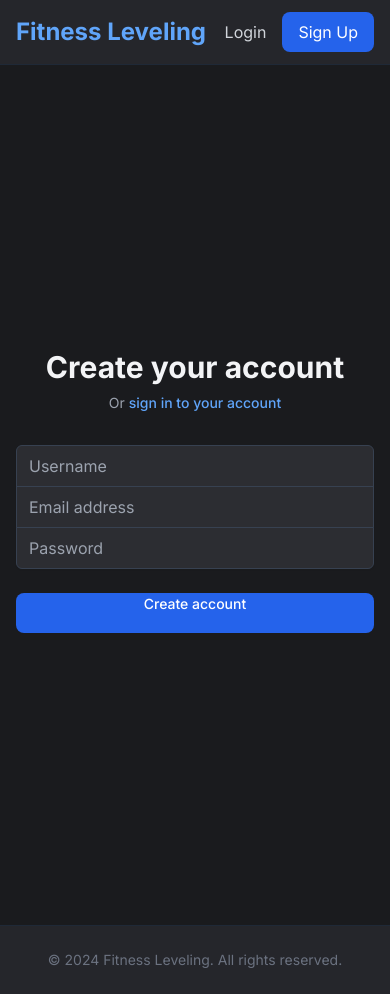
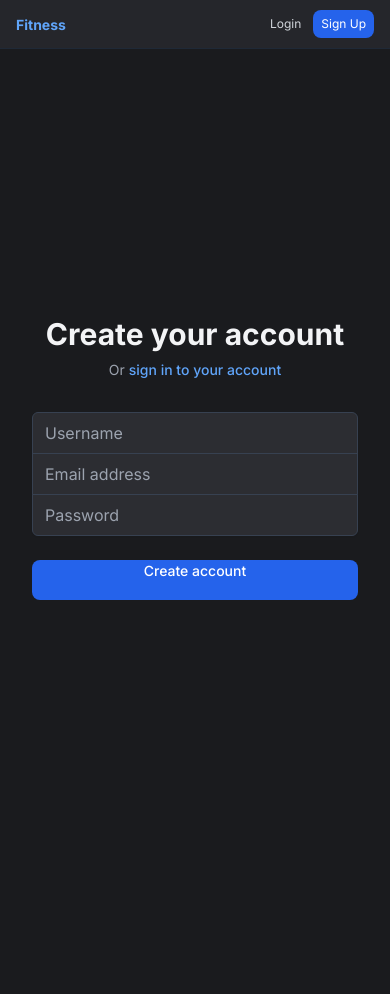
Before and after one commit to EvanRiekel19/Fitness-Leveling, a Flask app: page /register in a window 390 px wide. After the commit the page ends 600 px from the top, so only its background shows below. Run offline with Flask 3, Linux system fonts and the light colour scheme; some libraries are stand-ins or nearby versions.

Commit message:
Fix mobile navigation layout and spacing

```diff
--- a/app/templates/base.html
+++ b/app/templates/base.html
@@ -2,7 +2,7 @@
 <html lang="en" class="dark">
 <head>
     <meta charset="UTF-8">
-    <meta name="viewport" content="width=device-width, initial-scale=1.0">
+    <meta name="viewport" content="width=device-width, initial-scale=1.0, maximum-scale=1.0, user-scalable=no">
     <title>{% block title %}Fitness Leveling{% endblock %}</title>
     <script src="https://cdn.tailwindcss.com"></script>
     <script>
@@ -26,45 +26,44 @@
         body {
             font-family: 'Inter', sans-serif;
             background-color: #1a1b1e;
+            -webkit-tap-highlight-color: transparent;
+        }
+        /* Hide scrollbar for Chrome, Safari and Opera */
+        .no-scrollbar::-webkit-scrollbar {
+            display: none;
+        }
+        /* Hide scrollbar for IE, Edge and Firefox */
+        .no-scrollbar {
+            -ms-overflow-style: none;  /* IE and Edge */
+            scrollbar-width: none;  /* Firefox */
+        }
+        .nav-title {
+            font-size: 1.25rem;
+            line-height: 1.75rem;
+        }
+        @media (max-width: 640px) {
+            .nav-title {
+                font-size: 1.125rem;
+                line-height: 1.5rem;
+            }
         }
     </style>
     {% block extra_css %}{% endblock %}
 </head>
 <body class="dark:bg-dark-bg text-gray-100">
     <!-- Navigation -->
-    <nav class="bg-dark-surface border-b border-gray-800">
-        <div class="max-w-7xl mx-auto px-4 sm:px-6 lg:px-8">
-            <div class="flex justify-between h-16">
-                <div class="flex items-center">
-                    <div class="flex-shrink-0 flex items-center">
-                        <a href="{{ url_for('main.index') }}" class="text-2xl font-bold text-blue-400">
-                            Fitness Leveling
+    <nav class="bg-dark-surface border-b border-gray-800 fixed w-full top-0 z-50">
+        <div class="max-w-7xl mx-auto px-4">
+            <div class="flex items-center justify-between h-12">
+                <div class="flex-shrink-0">
+                    <a href="{{ url_for('main.index') }}" class="text-sm sm:text-base font-bold text-blue-400">
+                        Fitness
                     </a>
                 </div>
-                    <div class="hidden sm:ml-6 sm:flex sm:space-x-4">
-                        <a href="{{ url_for('main.index') }}"
-                           class="inline-flex items-center px-4 h-10 text-gray-300 hover:text-blue-400 hover:bg-dark-hover rounded-lg transition-colors {% if request.endpoint == 'main.index' %}text-blue-400 bg-dark-hover{% endif %}">
-                            Dashboard
-                        </a>
-                        <a href="{{ url_for('workout.index') }}"
-                           class="inline-flex items-center px-4 h-10 text-gray-300 hover:text-blue-400 hover:bg-dark-hover rounded-lg transition-colors {% if request.endpoint.startswith('workout.') %}text-blue-400 bg-dark-hover{% endif %}">
-                            Workouts
-                        </a>
-                        <a href="{{ url_for('profile.index') }}"
-                           class="inline-flex items-center px-4 h-10 text-gray-300 hover:text-blue-400 hover:bg-dark-hover rounded-lg transition-colors {% if request.endpoint.startswith('profile.') %}text-blue-400 bg-dark-hover{% endif %}">
-                            Profile
-                        </a>
-                        <a href="{{ url_for('friends.index') }}"
-                           class="inline-flex items-center px-4 h-10 text-gray-300 hover:text-blue-400 hover:bg-dark-hover rounded-lg transition-colors {% if request.endpoint.startswith('friends.') %}text-blue-400 bg-dark-hover{% endif %}">
-                            Friends
-                        </a>
-                    </div>
-                </div>
-                <div class="flex items-center">
                 {% if current_user.is_authenticated %}
-                        <div class="flex items-center space-x-4">
-                            <span class="text-gray-300">{{ current_user.username }}</span>
-                            <span class="inline-flex items-center px-3 h-7 rounded-full text-sm font-medium
+                <div class="flex items-center gap-2">
+                    <span class="text-xs sm:text-sm text-gray-300 truncate max-w-[60px] sm:max-w-[100px]">{{ current_user.username }}</span>
+                    <span class="inline-flex items-center px-1.5 h-5 rounded-full text-xs font-medium whitespace-nowrap
                         {% if current_user.level < 10 %}
                             bg-amber-900/50 text-amber-200
                         {% elif current_user.level < 20 %}
@@ -72,27 +71,27 @@
                         {% else %}
                             bg-yellow-900/50 text-yellow-200
                         {% endif %}">
-                                Level {{ current_user.level }}
+                        Lv{{ current_user.level }}
                     </span>
-                            <a href="{{ url_for('auth.logout') }}" class="text-gray-300 hover:text-blue-400">
-                                Logout
+                    <a href="{{ url_for('auth.logout') }}" class="text-xs sm:text-sm text-gray-300 hover:text-blue-400">
+                        Out
                     </a>
                 </div>
                 {% else %}
-                        <div class="flex items-center space-x-4">
-                            <a href="{{ url_for('auth.login') }}" class="text-gray-300 hover:text-blue-400">Login</a>
-                            <a href="{{ url_for('auth.register') }}" class="inline-flex items-center px-4 h-10 bg-blue-600 text-white rounded-lg hover:bg-blue-700 transition-colors">
+                <div class="flex items-center gap-3">
+                    <a href="{{ url_for('auth.login') }}" class="text-xs sm:text-sm text-gray-300 hover:text-blue-400">Login</a>
+                    <a href="{{ url_for('auth.register') }}" class="inline-flex items-center px-2 h-7 bg-blue-600 text-xs sm:text-sm text-white rounded-lg hover:bg-blue-700 transition-colors">
                         Sign Up
                     </a>
                 </div>
                 {% endif %}
             </div>
         </div>
-        </div>
     </nav>
 
     <!-- Main Content -->
-    <main class="max-w-7xl mx-auto py-6 sm:px-6 lg:px-8">
+    <main class="pt-14 pb-20">
+        <div class="max-w-7xl mx-auto px-4">
             {% with messages = get_flashed_messages(with_categories=true) %}
                 {% if messages %}
                     {% for category, message in messages %}
@@ -104,16 +103,44 @@
             {% endwith %}
 
             {% block content %}{% endblock %}
+        </div>
     </main>
 
-    <!-- Footer -->
-    <footer class="bg-dark-surface border-t border-gray-800 mt-8">
-        <div class="max-w-7xl mx-auto py-6 px-4 sm:px-6 lg:px-8">
-            <p class="text-center text-gray-500 text-sm">
-                © 2024 Fitness Leveling. All rights reserved.
-            </p>
+    <!-- Bottom Navigation -->
+    {% if current_user.is_authenticated %}
+    <nav class="fixed bottom-0 w-full bg-dark-surface border-t border-gray-800">
+        <div class="flex justify-around h-16">
+            <a href="{{ url_for('main.index') }}"
+               class="flex flex-col items-center justify-center w-full text-gray-300 hover:text-blue-400 {% if request.endpoint == 'main.index' %}text-blue-400{% endif %}">
+                <svg class="w-6 h-6" fill="none" stroke="currentColor" viewBox="0 0 24 24">
+                    <path stroke-linecap="round" stroke-linejoin="round" stroke-width="2" d="M3 12l2-2m0 0l7-7 7 7M5 10v10a1 1 0 001 1h3m10-11l2 2m-2-2v10a1 1 0 01-1 1h-3m-6 0a1 1 0 001-1v-4a1 1 0 011-1h2a1 1 0 011 1v4a1 1 0 001 1m-6 0h6"/>
+                </svg>
+                <span class="text-xs mt-1">Home</span>
+            </a>
+            <a href="{{ url_for('workout.index') }}"
+               class="flex flex-col items-center justify-center w-full text-gray-300 hover:text-blue-400 {% if request.endpoint.startswith('workout.') %}text-blue-400{% endif %}">
+                <svg class="w-6 h-6" fill="none" stroke="currentColor" viewBox="0 0 24 24">
+                    <path stroke-linecap="round" stroke-linejoin="round" stroke-width="2" d="M13 10V3L4 14h7v7l9-11h-7z"/>
+                </svg>
+                <span class="text-xs mt-1">Workouts</span>
+            </a>
+            <a href="{{ url_for('workout.new') }}"
+               class="flex flex-col items-center justify-center w-full text-gray-300 hover:text-blue-400">
+                <svg class="w-6 h-6" fill="none" stroke="currentColor" viewBox="0 0 24 24">
+                    <path stroke-linecap="round" stroke-linejoin="round" stroke-width="2" d="M12 4v16m8-8H4"/>
+                </svg>
+                <span class="text-xs mt-1">New</span>
+            </a>
+            <a href="{{ url_for('profile.index') }}"
+               class="flex flex-col items-center justify-center w-full text-gray-300 hover:text-blue-400 {% if request.endpoint.startswith('profile.') %}text-blue-400{% endif %}">
+                <svg class="w-6 h-6" fill="none" stroke="currentColor" viewBox="0 0 24 24">
+                    <path stroke-linecap="round" stroke-linejoin="round" stroke-width="2" d="M16 7a4 4 0 11-8 0 4 4 0 018 0zM12 14a7 7 0 00-7 7h14a7 7 0 00-7-7z"/>
+                </svg>
+                <span class="text-xs mt-1">Profile</span>
+            </a>
         </div>
-    </footer>
+    </nav>
+    {% endif %}
 
     {% block extra_js %}{% endblock %}
 </body>
```
Lines whose indentation alone changed are shown as unchanged.
